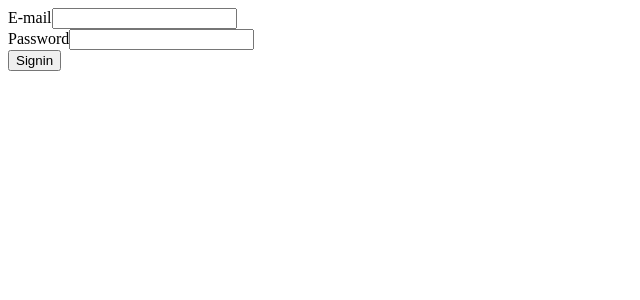
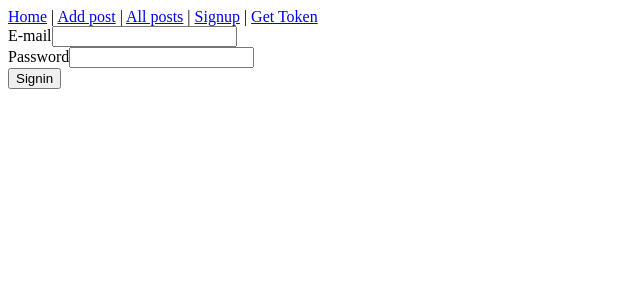
Before and after one commit to khinewin/vue-3, a Vue app: page / in a window 1280 px wide. Shown: the top 300 px of the page, without its empty margins (0-640 px from the left). Built offline with nearby package versions, Linux system fonts and the light colour scheme.

Commit message:
add navbar

```diff
--- a/src/views/Home.vue
+++ b/src/views/Home.vue
@@ -1,5 +1,6 @@
 <template lang="">
     <div>
+        <Navbar></Navbar>
         <div v-if="error">{{error}}</div>
             <form @submit.prevent="doSignin">
                 <div>
@@ -18,7 +19,11 @@
 </template>
 <script>
     import axios from 'axios'
+    import Navbar from "@/views/Navbar.vue"
 export default {
+    components:{
+        Navbar
+    },
 
     data(){
         return{
--- a/src/views/Navbar.vue
+++ b/src/views/Navbar.vue
@@ -3,7 +3,8 @@
         <router-link :to="{name: 'Home'}">Home</router-link> |
         <router-link :to="{name: 'AddPost'}">Add post</router-link> |
         <router-link :to="{name: 'GetAllPosts'}">All posts</router-link> |
-        <router-link :to="{name: 'Signup'}">Signup</router-link>
+        <router-link :to="{name: 'Signup'}">Signup</router-link> |
+        <router-link :to="{name: 'Home'}">Get Token</router-link>
     </div>
 </template>
 <script>
--- a/src/views/Signup.vue
+++ b/src/views/Signup.vue
@@ -1,5 +1,6 @@
 <template lang="">
     <div>
+        <Navbar></Navbar>
         <div v-if="error">{{error}}</div>
         <div v-if="msg">{{msg}}</div>
         <h1>Signup new user account</h1>
@@ -23,8 +24,12 @@
     </div>
 </template>
 <script>
+    import Navbar from "@/views/Navbar.vue"
     import axios from "axios";
 export default {
+    components:{
+        Navbar
+    },
     data(){
         return{
             server_addr: "http://192.168.1.4:8000",
```
